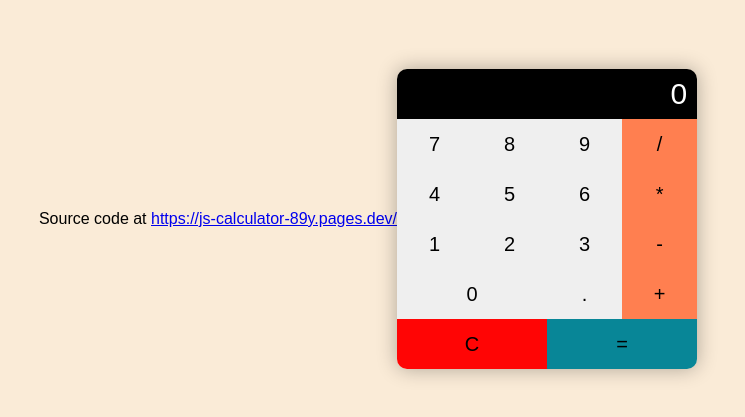
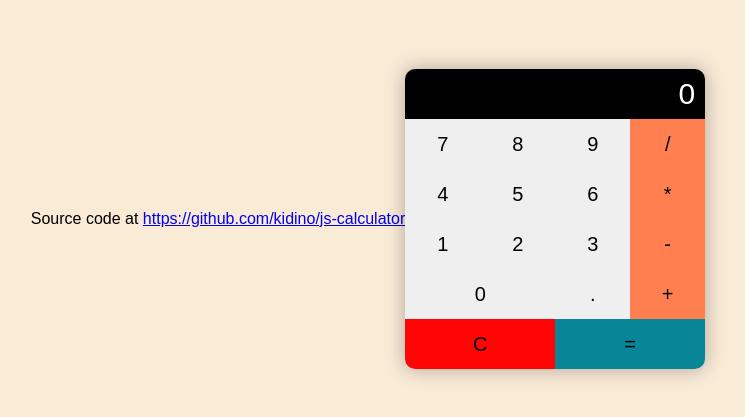
Before and after one commit to kidino/js-calculator, a plain HTML site: page index.html in a window 1280 px wide. Shown: the part 189-606 px from the top of the page, without its empty margins (272-1017 px from the left). Drawn offline with Linux system fonts and the light colour scheme.

Commit message:
Update index.html -- wrong Github URL. updated.

```diff
--- a/index.html
+++ b/index.html
@@ -7,7 +7,7 @@
     <link rel="stylesheet" href="style.css">
 </head>
 <body>
-    <p>Source code at <a href="https://js-calculator-89y.pages.dev/">https://js-calculator-89y.pages.dev/</a></p>
+    <p>Source code at <a href="https://github.com/kidino/js-calculator">https://github.com/kidino/js-calculator</a></p>
     <div id="calculator">
 
         <div id="display">0</div>
```
